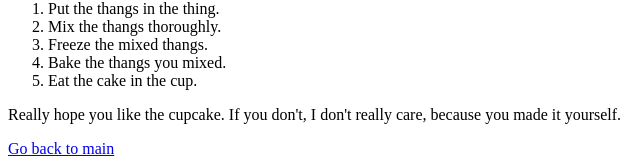
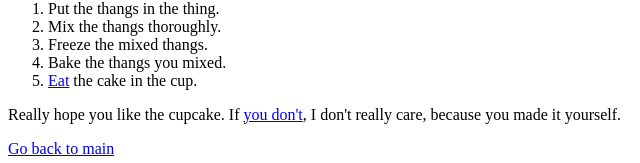
Before and after one commit to VentiCode/odin-recipes, a plain HTML site: page recipes/cupcake.html in a window 1280 px wide. Shown: the part 1794-1957 px from the top of the page, 0-640 px from the left. Drawn offline with Linux system fonts and the light colour scheme.

Commit message:
Add funny links

```diff
--- a/recipes/cupcake.html
+++ b/recipes/cupcake.html
@@ -24,9 +24,9 @@
             <li>Mix the thangs thoroughly.</li>
             <li>Freeze the mixed thangs.</li>
             <li>Bake the thangs you mixed.</li>
-            <li>Eat the cake in the cup.</li>
+            <li><a href="https://www.youtube.com/shorts/goCo-rEhaow">Eat</a> the cake in the cup.</li>
         </ol>
-        <p>Really hope you like the cupcake. If you don't, I don't really care, because you made it yourself.</p>
+        <p>Really hope you like the cupcake. If <a href="https://www.youtube.com/watch?v=YUMC4uaFQ6M">you don't</a>, I don't really care, because you made it yourself.</p>
         <a href="../index.html">Go back to main</a>
     </body>
 </html>
```
